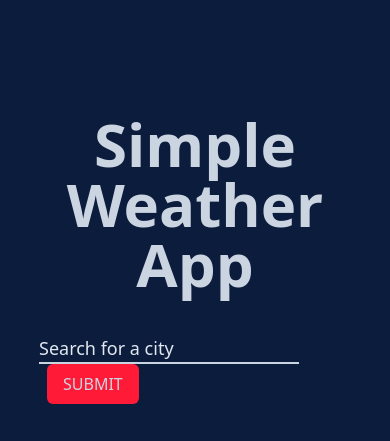
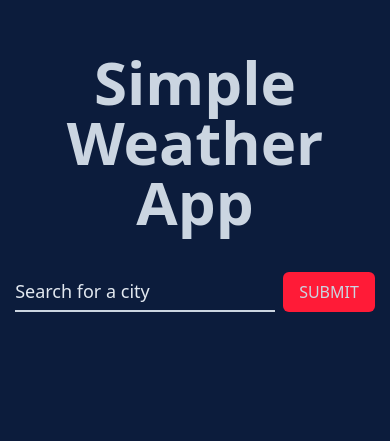
Before and after one commit to Yeiskel/weather-app, a website built with Vite: page index.html in a window 390 px wide. Shown: the part 143-584 px from the top of the page. Built offline with nearby package versions, Linux system fonts and the light colour scheme.

Commit message:
Added responsive styling

```diff
--- a/index.html
+++ b/index.html
@@ -11,12 +11,12 @@
 	<body class="bg-[#0C1C3C]">
 		<div
 			id="app"
-			class="h-screen flex justify-center flex-col gap-y-10 mx-auto items-center w-[80%]"
+			class="flex items-center flex-col gap-y-10 mx-auto md:flex-wrap w-full h-screen sm:w-[80%] pt-[50%] px-2 md:py-2 md:justify-center"
 		>
 			<h1 class="text-slate-300 text-6xl text-center font-bold">
 				Simple Weather App
 			</h1>
-			<div class="">
+			<div class="flex">
 				<input
 					id="city-input"
 					type="text"
@@ -31,7 +31,7 @@
 			</div>
 			<div
 				id="card-container"
-				class="flex flex-row gap-6 flex-wrap justify-center"
+				class="flex sm:flex-row flex-col gap-6 flex-wrap justify-center"
 			></div>
 		</div>
 		<script type="module" src="./src/main.js"></script>
```
